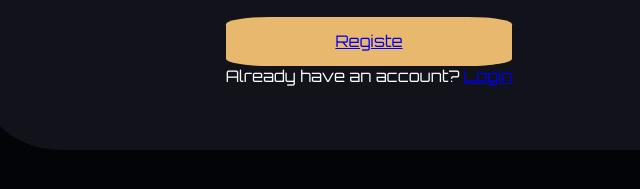
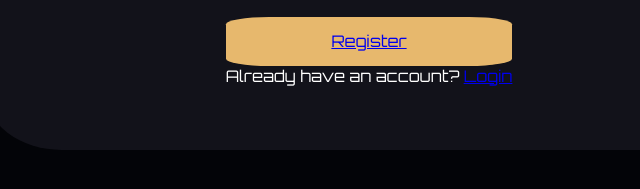
Before and after one commit to Ruzan-Mohamed/MovieSite, a plain HTML site: page index.html in a window 1280 px wide. Shown: the part 643-832 px from the top of the page, 271-911 px from the left. Drawn offline with Linux system fonts and the light colour scheme.

Commit message:
update button

```diff
--- a/index.html
+++ b/index.html
@@ -49,8 +49,8 @@
         /><br /><br />
 
         <div class="Registe_btn">
-          <a href="#Register">
-            Registe
+          <a href="#Registe">
+            Register
           </a>
         </div>
 
```
